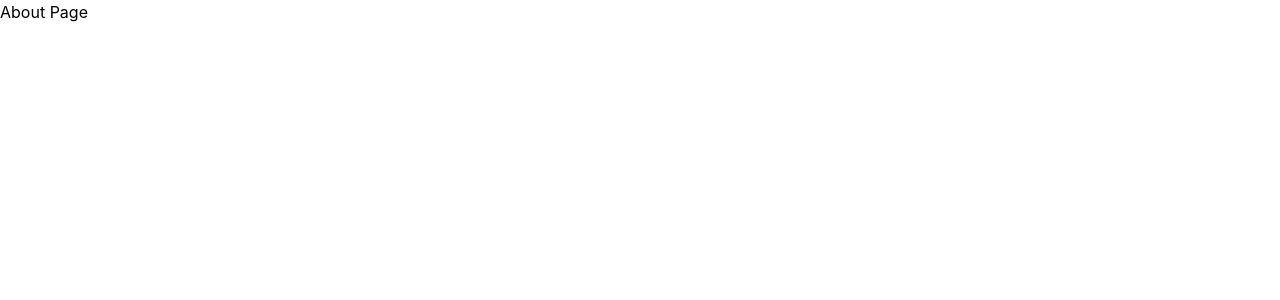
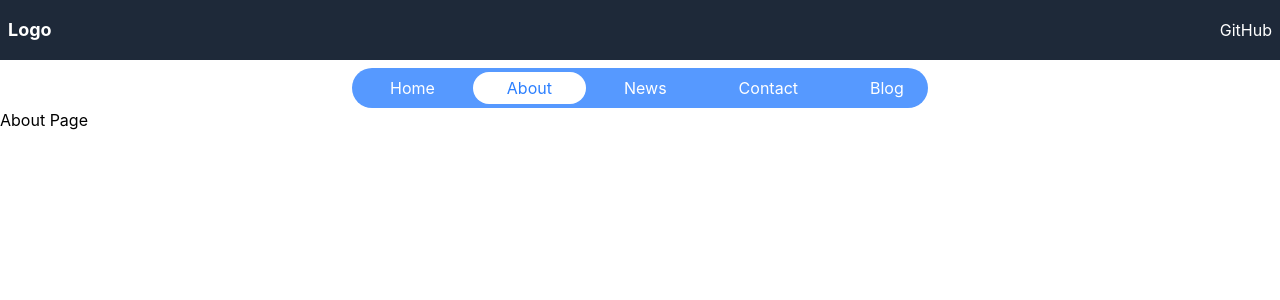
Before and after one commit to qayumjon-coder/newsweb, a React (Vite) app: page /about in a window 1280 px wide. Shown: the top 300 px of the page. Built offline with nearby package versions, Linux system fonts and the light colour scheme.

Commit message:
JSX elements changed to React.FC and navbar upgraded to Lv.1

```diff
--- a/src/App.tsx
+++ b/src/App.tsx
@@ -1,12 +1,13 @@
 import { Routes, Route } from "react-router-dom";
 import Home from "./pages/Home/Home";
+import About from "./pages/About/About";
 
 function App() {
 
   return (
     <Routes>
       <Route path="/" element={<Home />} />
-      <Route path="/about" element={<div>About Page</div>} />
+      <Route path="/about" element={<About />} />
     </Routes>
   )
 }
--- a/src/components/Header.tsx
+++ b/src/components/Header.tsx
@@ -1,8 +1,7 @@
-import type { JSX } from "react"
 import LinkItem from "./LinkItem"
 import { NavLink } from "react-router"
 
-function Header(): JSX.Element {
+const Header: React.FC = () => {
 
   interface NavLinkData {
     id: number,
@@ -17,6 +16,7 @@ function Header(): JSX.Element {
     {id:4, title: "Contact", href: "/contact"},
     {id:5, title: "Blog", href: "/blog"},
   ]
+
   return (
     <header className="flex flex-col gap-2 items-center justify-between  text-white">
       <div className="w-full flex justify-between items-center py-4 px-2 gap-4 bg-gray-800">
@@ -25,10 +25,12 @@ function Header(): JSX.Element {
         <LinkItem href="https://github.com/" title="GitHub" />
       </div>
 
-      <nav className="w-xl text-center bg-blue-500/80 p-1 rounded-lg">
-        <ul className="flex justify-between items-center">
+      <nav className="w-xl text-center bg-blue-500/80 p-1 rounded-full">
+        <ul className="flex gap-1 items-center">
           {navLinkData.map(item => {
-            return <NavLink className={``} to={item.href}>{item.title}</NavLink>
+            return <NavLink className={`px-8.5 py-1 rounded-full ${location.pathname === item.href ? 'bg-white text-blue-500' : 'hover:bg-blue-500'}`} to={item.href}>
+              {item.title}
+            </NavLink>
           })}
 
         </ul>
--- a/src/components/LinkItem.tsx
+++ b/src/components/LinkItem.tsx
@@ -1,7 +1,9 @@
 
-function LinkItem({ href, title } : { href: string, title: string }) {
+const LinkItem: React.FC<{ href: string, title: string }> = ({ href, title }) => {
   return (
-    <a href={href} target="blank">{title}</a>
+    <a href={href} target="_blank" rel="noopener noreferrer">
+      {title}
+    </a>
   )
 }
 
--- a/src/components/ListItem.tsx
+++ b/src/components/ListItem.tsx
@@ -1,5 +1,12 @@
-
-function ListItem({ href, title, isCurrent, className } : { href: string, title: string, isCurrent: boolean, className: string }) {
+const ListItem: React.FC<{
+  href: string,
+  title: string,
+  isCurrent: boolean,
+  className: string }> = ({
+    href,
+    title,
+    isCurrent,
+    className }) => {
   return (
     <li>
         <a href={href} className={`${className} ${isCurrent ? "font-bold" : ""}`}>{title}</a>
--- a/src/components/NewsCard.tsx
+++ b/src/components/NewsCard.tsx
@@ -1,4 +1,4 @@
-function NewsCard() {
+const NewsCard: React.FC = () => {
   return (
     <div>
         <img src="#" alt="#" />
--- /dev/null
+++ b/src/pages/About/About.tsx
@@ -0,0 +1,12 @@
+import Header from "../../components/Header"
+
+const About: React.FC = () => {
+    return (
+        <div>
+            <Header />
+            <h1>About Page</h1>
+        </div>
+    )
+}
+
+export default About
--- a/src/pages/Admin.tsx
+++ b/src/pages/Admin.tsx
@@ -1,4 +1,4 @@
-function Admin() {
+const Admin: React.FC = () => {
   return (
     <div>Admin</div>
   )
--- a/src/pages/Home/Home.tsx
+++ b/src/pages/Home/Home.tsx
@@ -1,6 +1,6 @@
 import Header from "../../components/Header"
 
-function Home() {
+const Home: React.FC = () => {
   return (
     <>
         <Header />
```
